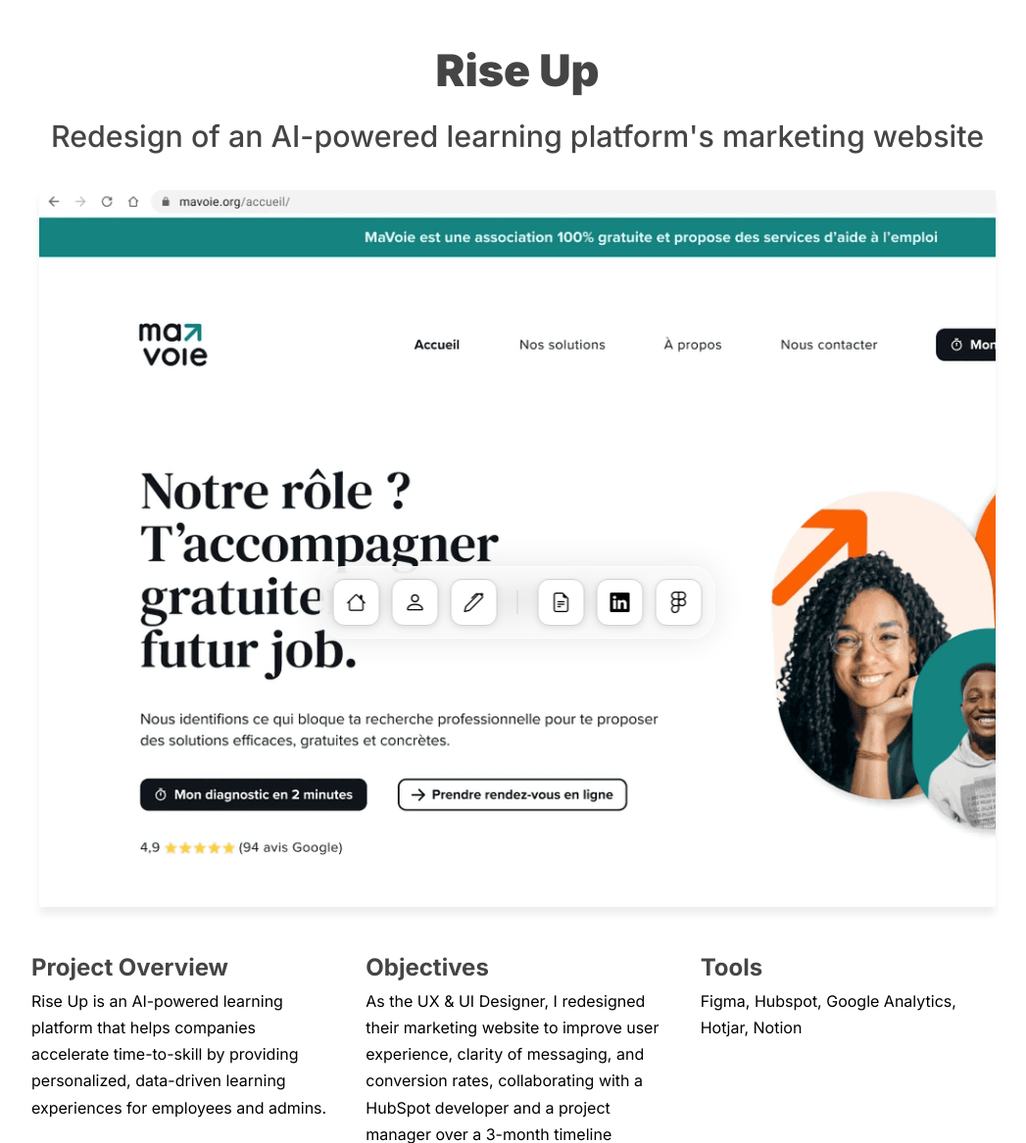
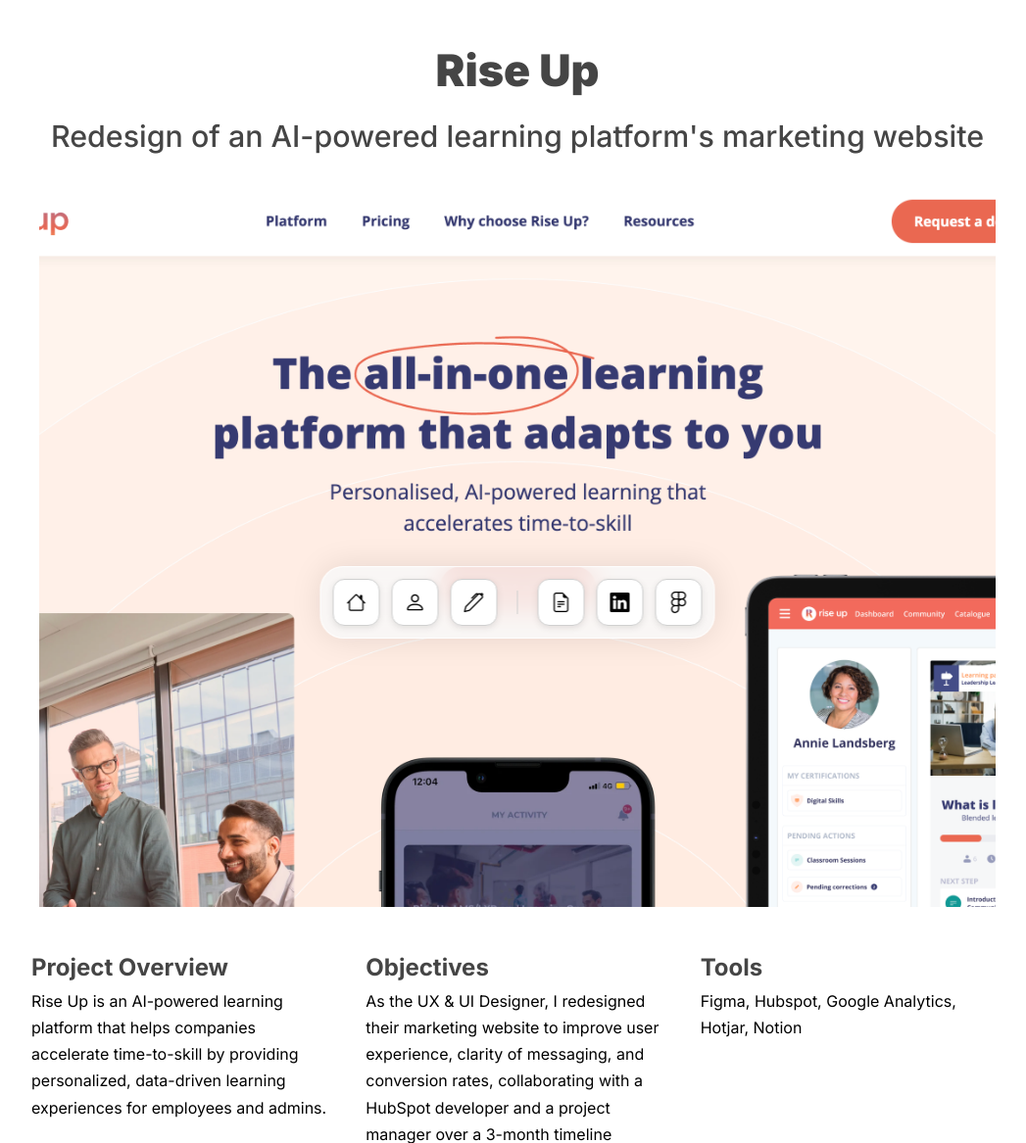
Before and after one commit to camillemennesson/my-portfolio, a PHP site: page /Riseup.php in a window 1280 px wide. Shown: the part 136-1303 px from the top of the page at 98% size, without its empty margins (112-1159 px from the left). Run offline with PHP 8.4, Linux system fonts and the light colour scheme.

Commit message:
Implement code changes to enhance functionality and improve performance

```diff
--- a/Riseup.php
+++ b/Riseup.php
@@ -38,7 +38,7 @@
         <h1>Rise Up</h1>
         <h2>Redesign of an AI-powered learning platform's marketing website
         </h2>
-        <img src="Images/mavoie.png" alt="MaVoie Image" class="project-image" id="hero-mavoie">
+        <img src="Images/riseup hero.png" alt="Rise Up platform homepage showing a modern interface with vibrant colors, welcoming headline Rise Up, and navigation menu. The design conveys a professional and optimistic atmosphere focused on learning and growth." class="project-image" id="hero-riseup">
     </header>
 
     <section class="case-study">
```
Also changed, not shown: Images/riseup hero.png (added), 1 other file.
